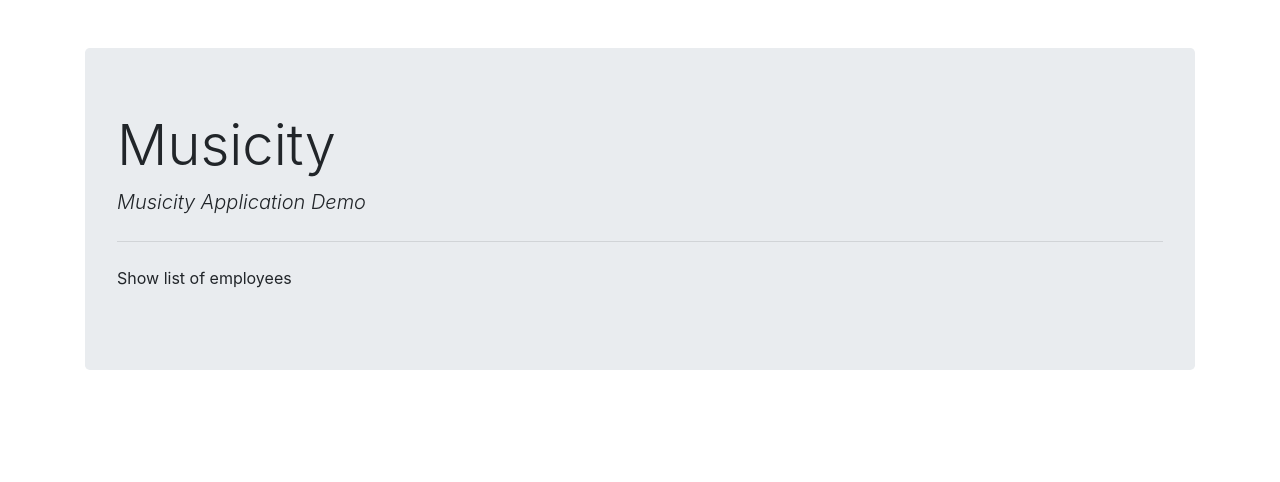
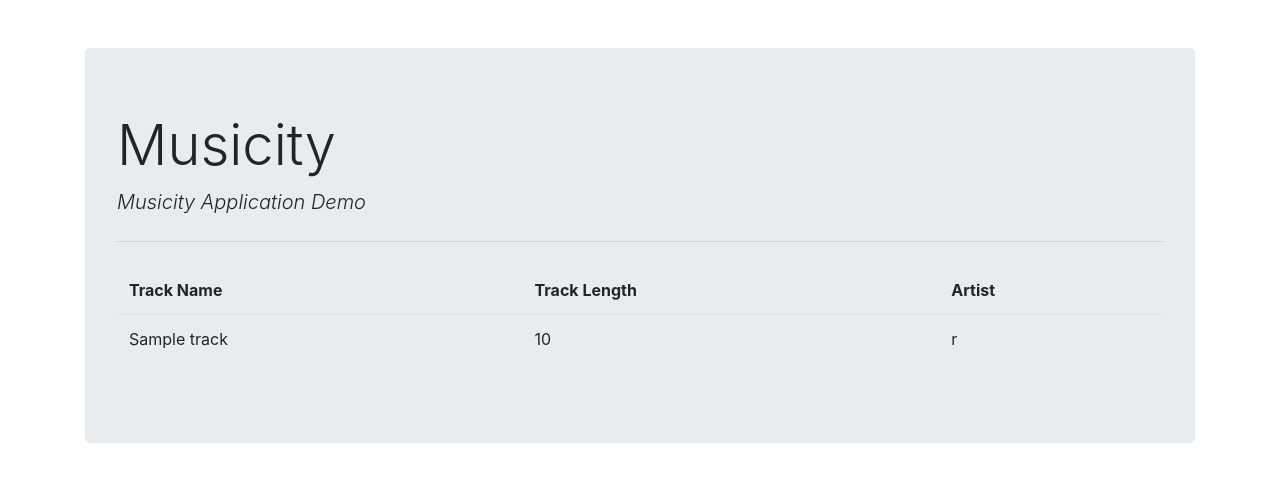
Before and after one commit to Chili404/Musicity, a Django app: template musicity_db/templates/musicity_db/track_list.html in a window 1280 px wide. Shown: the top 482 px of the page. Run offline with Django 4.2, Linux system fonts and the light colour scheme; the template is opened without the code that fills it: values that come from a table or form of the project are taken from there, others are empty; tables that the repository leaves empty hold one stand-in row (values such as "Sample post").

```diff
--- a/musicity_db/models.py
+++ b/musicity_db/models.py
@@ -3,7 +3,15 @@ from django.db import models
 # Create your models here.
 #TO-DO
 #   -Add Album Model
-#   -Add Artist Model
+
+
+class Artist(models.Model):
+    name = models.CharField(max_length=100);
+    location = models.CharField(max_length=100);
+
+    def __str__(self):
+        return self.name
+
 class Track(models.Model):
     GENRES = (
         ('r', 'rock'),
@@ -19,5 +27,5 @@ class Track(models.Model):
     name = models.CharField(max_length=100);
     duration = models.IntegerField();
     genre = models.CharField(max_length=2, choices=GENRES)
-    #artist_id = models.ForeignKey(Artist)
+    artist_id = models.ForeignKey(Artist, on_delete=models.CASCADE)
     #album_id = models.ForeignKey(Album, on_delete=models.CASCADE) #Cascade means if corresponding album is deleted, track will be deleted too
--- a/musicity_db/templates/musicity_db/base.html
+++ b/musicity_db/templates/musicity_db/base.html
@@ -7,8 +7,7 @@
     <title>Musicity</title>
     <link rel="stylesheet" href="https://cdn.jsdelivr.net/npm/bootstrap@4.6.2/dist/css/bootstrap.min.css"
         integrity="sha384-xOolHFLEh07PJGoPkLv1IbcEPTNtaed2xpHsD9ESMhqIYd0nLMwNLD69Npy4HI+N" crossorigin="anonymous">
-    <link rel="stylesheet" href="https://cdnjs.cloudflare.com/ajax/libs/font-awesome/6.2.0/css/all.min.css"
-        integrity="sha512-xh6O/CkQoPOWDdYTDqeRdPCVd1SpvCA9XXcUnZS2FmJNp1coAFzvtCN9BmamE+4aHK8yyUHUSCcJHgXloTyT2A==" crossorigin="anonymous" referrerpolicy="no-referrer" />
+    <link rel="stylesheet" href="https://cdnjs.cloudflare.com/ajax/libs/font-awesome/6.2.0/css/all.min.css" >
 </head>
 <body>
     <div class="container">
--- a/musicity_db/templates/musicity_db/track_list.html
+++ b/musicity_db/templates/musicity_db/track_list.html
@@ -1,5 +1,22 @@
 {% extends "musicity_db/base.html" %}
 
 {% block content %}
-<p>Show list of employees</p>
+<table class="table table-borderless">
+    <thead class="border-bottom font-weight-bold">
+        <tr>
+            <td> Track Name</td>
+            <td> Track Length</td>
+            <td> Artist</td>
+        </tr>
+    </thead>
+    <tbody>
+        {% for track in track_list %}
+            <tr>
+                <td>{{track.name}}</td>
+                <td>{{track.duration}}</td>
+                <td>{{track.genre}}</td>
+            </tr>
+        {% endfor %}
+    </tbody>
+</table>
 {% endblock content %}
--- a/musicity_db/urls.py
+++ b/musicity_db/urls.py
@@ -1,6 +1,6 @@
 from django.urls import path,include
 from . import views
 urlpatterns = [
-    path('', views.track_form), #localhost:p#/employee/list
-    path('list/', views.track_list)
+    path('track/', views.track_list), #localhost:p#/employee/list
+    path('track/form/', views.track_form)
 ]
```
Also changed, not shown: musicity_db/forms.py (+7 -2 lines), musicity_db/templates/musicity_db/track_form.html (+12 -1 lines), musicity_db/views.py (+12 -5 lines), musicity_db/migrations/0002_artist_track_artist_id.py (added).
